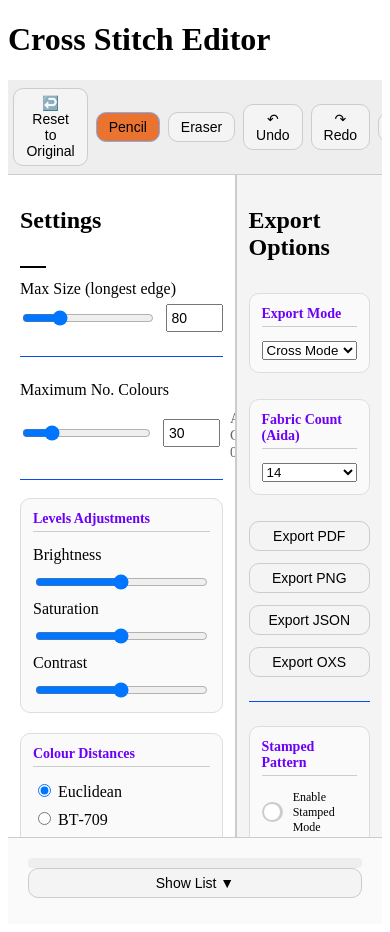
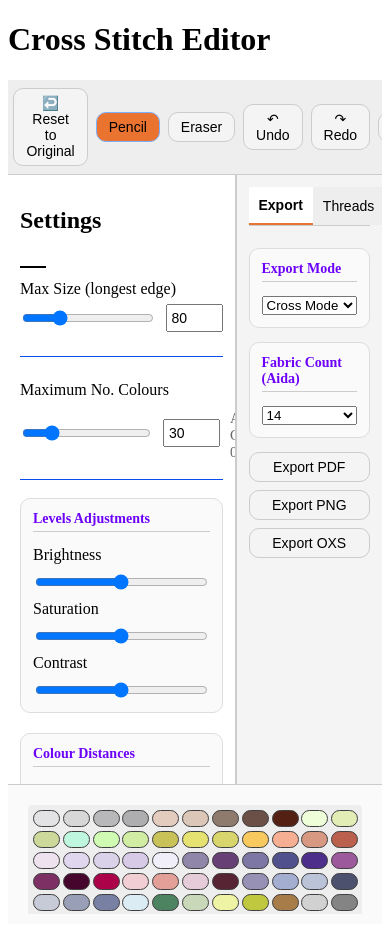
Before and after one commit to yasipam/JS-XStitch, a plain HTML site: page index.html in a window 390 px wide. Drawn offline with nearby package versions, Linux system fonts and the light colour scheme.

Commit message:
added in tabbed right sidebar, split between exports and project threads. automatically updates with changes in canvas.

```diff
--- a/app.js
+++ b/app.js
@@ -129,7 +129,7 @@ async function runMapping() {
 }
 
 // -----------------------------------------------------------------------------
-// UI RENDERING: PALETTE
+// UI RENDERING: PALETTE & THREADS
 // -----------------------------------------------------------------------------
 function renderPalette(projectPalette = []) {
     const paletteGrid = document.getElementById("paletteGrid");
@@ -194,9 +194,51 @@ function updatePaletteHighlights() {
     });
 }
 
+function renderThreadsTable(threadStats) {
+    const tbody = document.getElementById("threadsTableBody");
+    if (!tbody) return;
+    tbody.innerHTML = "";
+
+    // Sort by stitch count descending
+    threadStats.sort((a, b) => b.count - a.count);
+
+    const distFn = getDistanceFn("euclidean", false);
+
+    threadStats.forEach(stat => {
+        const rgb = [stat.r, stat.g, stat.b];
+        const dmc = nearestDmcColor(rgb, distFn, null, DMC_RGB);
+
+        const code = dmc ? dmc[0] : "???";
+        const name = dmc ? dmc[1] : "Unknown";
+
+        // Calculation: 1600 stitches per 8m skein (standard 14ct/2-strand estimate)
+        const skeins = Math.ceil(stat.count / 1600);
+
+        const row = document.createElement("tr");
+        row.innerHTML = `
+            <td><div class="table-swatch" style="background-color: rgb(${stat.r},${stat.g},${stat.b})"></div></td>
+            <td title="${name}"><strong>${code}</strong></td>
+            <td>${stat.count}</td>
+            <td>${skeins}</td>
+        `;
+        tbody.appendChild(row);
+    });
+}
+
 // -----------------------------------------------------------------------------
 // UI SETUP
 // -----------------------------------------------------------------------------
+window.openTab = function(evt, tabName) {
+    const contents = document.getElementsByClassName("tab-content");
+    for (let i = 0; i < contents.length; i++) contents[i].style.display = "none";
+
+    const links = document.getElementsByClassName("tab-link");
+    for (let i = 0; i < links.length; i++) links[i].className = links[i].className.replace(" active", "");
+
+    document.getElementById(tabName).style.display = "block";
+    evt.currentTarget.className += " active";
+};
+
 function setupUpload() {
     const input = document.getElementById("upload");
     if (!input) return;
@@ -231,20 +273,13 @@ function setupToolButtons() {
     });
 }
 
-// app.js
-
 function setupEditHistory() {
     const undoBtn = document.getElementById("undoBtn");
     const redoBtn = document.getElementById("redoBtn");
     const clearBtn = document.getElementById("clearAllBtn");
 
-    if (undoBtn) {
-        undoBtn.onclick = () => sendToCanvas('CMD_UNDO');
-    }
-
-    if (redoBtn) {
-        redoBtn.onclick = () => sendToCanvas('CMD_REDO');
-    }
+    if (undoBtn) undoBtn.onclick = () => sendToCanvas('CMD_UNDO');
+    if (redoBtn) redoBtn.onclick = () => sendToCanvas('CMD_REDO');
 
     if (clearBtn) {
         clearBtn.onclick = () => {
@@ -375,8 +410,6 @@ function setupExportButtons() {
     const exportPngBtn = document.getElementById("exportPngBtn");
     if (exportPngBtn) {
         exportPngBtn.onclick = () => {
-            // Note: Canvas data URL needs to be requested from the iframe
-            // For now, this is a placeholder for PNG export implementation via the bridge
             console.warn("PNG export must be requested from the rendering iframe.");
         };
     }
@@ -432,20 +465,19 @@ window.addEventListener("load", () => {
             height: state.pixelGrid.height
         });
 
-        // If we already have a design (e.g., default 50x50), send it immediately
         if (state.pixelGrid.grid) {
             sendToCanvas('UPDATE_GRID', state.pixelGrid.grid);
         }
+
+        canvasFrame.contentWindow.focus();
     };
 
-    // Handle both cases: frame already loaded or loading now
     if (canvasFrame.contentDocument && canvasFrame.contentDocument.readyState === 'complete') {
         initializeCanvas();
     } else {
         canvasFrame.onload = initializeCanvas;
     }
 
-    // Initialize UI Component listeners
     setupUpload();
     setupToolButtons();
     setupEditHistory();
@@ -454,12 +486,10 @@ window.addEventListener("load", () => {
     setupExportButtons();
     setupZoomButtons();
 
-    // GLOBAL KEYBOARD BRIDGE: Catch shortcuts in parent and send to iframe
+    // GLOBAL KEYBOARD BRIDGE
     window.addEventListener("keydown", (e) => {
-    // 1. Ignore shortcuts if the user is typing in a text/number input
         const activeEl = document.activeElement;
         if (activeEl && (activeEl.tagName === 'INPUT' || activeEl.tagName === 'TEXTAREA')) {
-        // Only allow the shortcut to pass if it's not a text-editing conflict
             if (activeEl.type !== 'range' && activeEl.type !== 'checkbox') {
                 return;
             }
@@ -471,14 +501,10 @@ window.addEventListener("keydown", (e) => {
 
         if (hasMod && (isZ || isY)) {
             e.preventDefault();
-
-        // Explicitly identify the command to avoid iframe confusion
             let cmd = 'CMD_UNDO';
             if (isY || (isZ && e.shiftKey)) {
                 cmd = 'CMD_REDO';
             }
-
-        console.log(`Parent: Sending ${cmd} to iframe`);
             sendToCanvas(cmd);
         }
     });
@@ -486,13 +512,17 @@ window.addEventListener("keydown", (e) => {
     window.addEventListener('message', (e) => {
         const { type, payload } = e.data;
 
-        if (type === 'REPORT_COLOR_COUNT') {
+        if (type === 'REPORT_GRID_STATS') {
             const countDisplay = document.getElementById("actualColoursUsed");
             if (countDisplay) {
-                countDisplay.innerHTML = `Actual Colours: ${payload}`;
+                countDisplay.innerHTML = `Actual Colours: ${payload.count}`;
             }
+            renderThreadsTable(payload.threadStats);
         }
     });
 
+    renderPalette([]);
+    state.setColor([0, 0, 0]);
+
     console.log("Cross Stitch Editor Parent Shell Initialized.");
 });
--- a/core/canvasManager.js
+++ b/core/canvasManager.js
@@ -19,10 +19,13 @@ window.addEventListener('message', (e) => {
             state = new EditorState(canvases);
             events = new EditorEvents(canvases.ui, state);
 
-            // NEW: Report color count changes to the parent shell
             state.on("gridChanged", () => {
                 const count = state.getUniqueColorCount();
-                window.parent.postMessage({ type: 'REPORT_COLOR_COUNT', payload: count }, '*');
+                const threadStats = state.getThreadStats();
+                window.parent.postMessage({
+                    type: 'REPORT_GRID_STATS',
+                    payload: { count, threadStats }
+                }, '*');
             });
 
             // Sync dimensions and force an immediate layout update
--- a/core/state.js
+++ b/core/state.js
@@ -225,4 +225,24 @@ getUniqueColorCount() {
         // NEW: Emit a change so the manager knows to report back to parent
         this.emit("gridChanged");
     }
+
+    getThreadStats() {
+        const stats = {};
+        const gridData = this.pixelGrid.grid;
+
+        for (let y = 0; y < this.pixelGrid.height; y++) {
+            for (let x = 0; x < this.pixelGrid.width; x++) {
+                const [r, g, b] = gridData[y][x];
+                if (r === 255 && g === 255 && b === 255) continue;
+
+                const key = `${r},${g},${b}`;
+                if (!stats[key]) {
+                    stats[key] = { r, g, b, count: 0 };
+                }
+                stats[key].count++;
+            }
+        }
+        return Object.values(stats);
+    }
+
 }
--- a/index.html
+++ b/index.html
@@ -132,7 +132,12 @@
             </main>
 
             <aside id="rightSidebar">
-                <h2>Export Options</h2>
+                <div class="tabs">
+                    <button class="tab-link active" onclick="openTab(event, 'ExportTab')">Export</button>
+                    <button class="tab-link" onclick="openTab(event, 'ThreadsTab')">Threads</button>
+                </div>
+
+                <div id="ExportTab" class="tab-content" style="display: block;">
                     <div class="panel">
                         <h3 class="panelTitle">Export Mode</h3>
                         <select id="exportModeSelect">
@@ -153,23 +158,29 @@
                         </select>
                     </div>
 
+                    <div class="button-stack">
                         <button id="exportPDFBtn">Export PDF</button>
                         <button id="exportPngBtn">Export PNG</button>
-                <button id="exportJsonBtn">Export JSON</button>
                         <button id="exportOxsBtn">Export OXS</button>
+                    </div>
+                </div>
 
-                <hr class="divider">
-
+                <div id="ThreadsTab" class="tab-content" style="display: none;">
                     <div class="panel">
-                    <h3 class="panelTitle">Stamped Pattern</h3>
-                    <label class="toggle">
-                        <input type="checkbox" id="stampedMode">
-                        <span class="slider"></span>
-                        Enable Stamped Mode
-                    </label>
-
-                    <label>Hue Shift</label>
-                    <input type="range" id="stampedHueShift" min="0" max="180" value="0">
+                        <h3 class="panelTitle">Project Threads</h3>
+                        <table id="threadsTable">
+                            <thead>
+                                <tr>
+                                    <th>Clr</th>
+                                    <th>DMC</th>
+                                    <th>Stitches</th>
+                                    <th>Skeins</th>
+                                </tr>
+                            </thead>
+                            <tbody id="threadsTableBody">
+                                </tbody>
+                        </table>
+                    </div>
                 </div>
             </aside>
         </div>
--- a/styles.css
+++ b/styles.css
@@ -339,3 +339,50 @@ body.chartGrid {
     /* Prevents "rubber banding" which causes visual drift */
     overscroll-behavior: none;
 }
+
+/* Tabs Styling */
+.tabs {
+    display: flex;
+    border-bottom: 1px solid #ccc;
+    margin-bottom: 10px;
+}
+.tab-link {
+    flex: 1;
+    border: none;
+    background: #eee;
+    padding: 10px;
+    cursor: pointer;
+    border-radius: 0;
+}
+.tab-link.active {
+    background: #fff;
+    border-bottom: 2px solid #ea732f;
+    font-weight: bold;
+}
+.tab-content {
+    display: none;
+    flex-direction: column;
+    gap: 12px;
+}
+
+/* Threads Table */
+#threadsTable {
+    width: 100%;
+    border-collapse: collapse;
+    font-size: 12px;
+}
+#threadsTable th, #threadsTable td {
+    padding: 6px 4px;
+    text-align: left;
+    border-bottom: 1px solid #eee;
+}
+.table-swatch {
+    width: 16px;
+    height: 16px;
+    border: 1px solid #000;
+}
+.button-stack {
+    display: flex;
+    flex-direction: column;
+    gap: 8px;
+}
```
Lines whose indentation alone changed are shown as unchanged.
